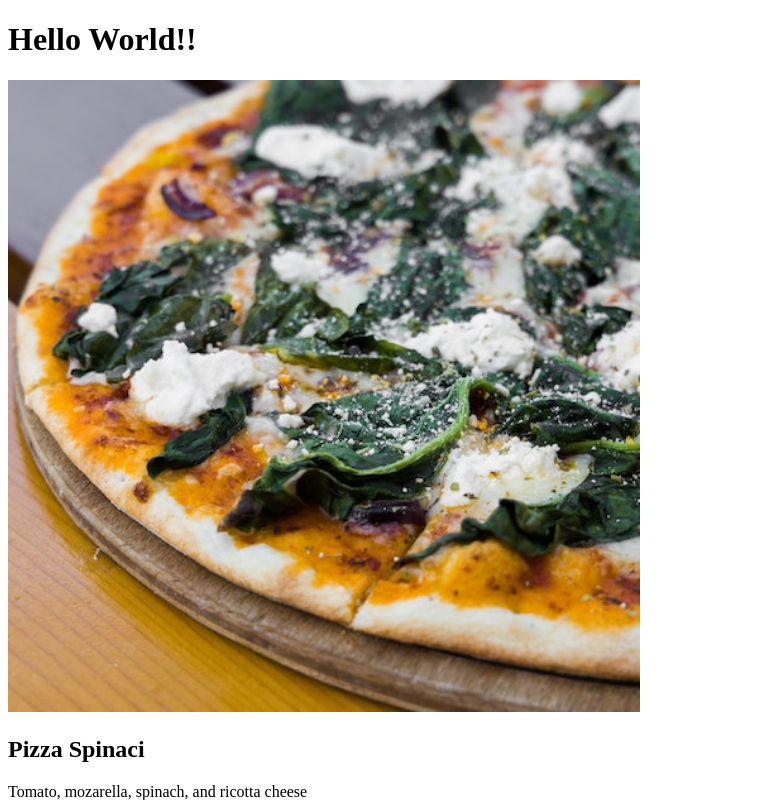
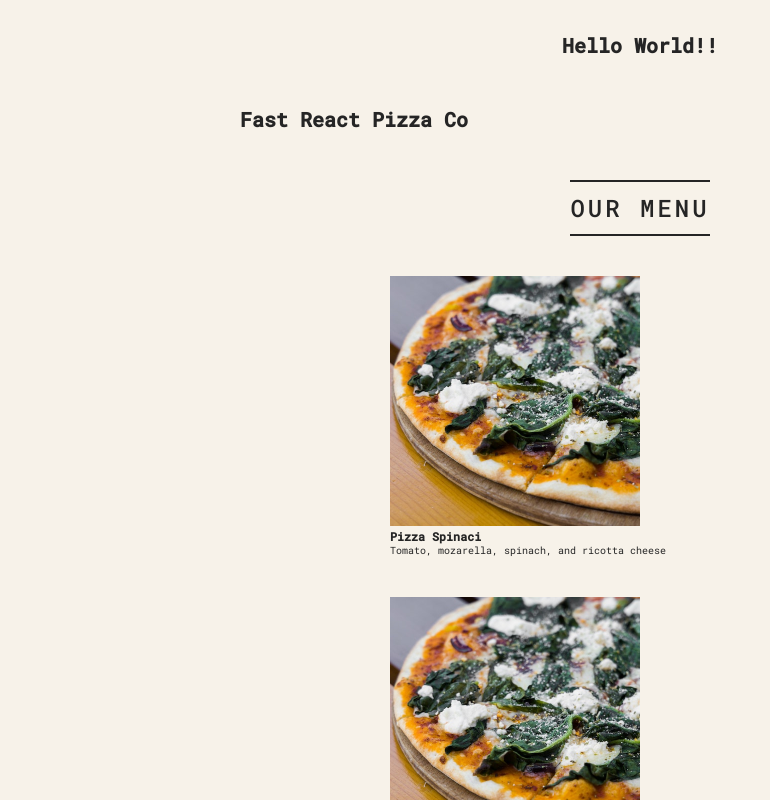
Before and after one commit to Joshi-aayush/pizzaMenu, a React (Create React App) app: page / in a window 1280 px wide. Shown: the top 800 px of the page, without its empty margins (0-770 px from the left). Built offline with nearby package versions, Linux system fonts and the light colour scheme.

Commit message:
feat: correction in css

```diff
--- a/src/App.js
+++ b/src/App.js
@@ -1,3 +1,4 @@
+import "./index.css";
 const pizzaData = [
   {
     name: "Focaccia",
@@ -47,20 +48,55 @@
   return (
     <div>
       <img src="pizzas/spinaci.jpg" width="50%" alt="Pizza spinaci" />
-      <h2>Pizza Spinaci</h2>
+      <h3>Pizza Spinaci</h3>
       <p>Tomato, mozarella, spinach, and ricotta cheese</p>
     </div>
   );
 }
 
+function Header() {
+  // const styles = { color: "red", fontSize: "48px", textTransform: "uppercase" };
+  const styles = {};
+  return (
+    <h1 styles={styles} className="header">
+      Fast React Pizza Co
+    </h1>
+  );
+}
+
+function Menu() {
+  return (
+    <main className="menu">
+      <h2>Our menu</h2>
+      <Pizza />
+      <Pizza />
+      <Pizza />
+    </main>
+  );
+}
+
+function Footer() {
+  const hour = new Date().getHours();
+  const openHour = 12;
+  const closeHour = 22;
+  const isOpen = hour >= openHour && hour <= closeHour;
+  console.log(isOpen);
+
+  return (
+    <footer className="footer">
+      {new Date().toLocaleDateString()}We're currently open
+    </footer>
+  );
+}
+
 function App() {
   return (
-    <div className="App">
+    <div className="container">
       <>
         <h1>Hello World!!</h1>
-        <Pizza />
-        <Pizza />
-        <Pizza />
+        <Header />
+        <Menu />
+        <Footer />
       </>
     </div>
   );
--- /dev/null
+++ b/src/index.css
@@ -0,0 +1,187 @@
+@import url("https://fonts.googleapis.com/css2?family=Roboto+Mono:ital,wght@0,300;0,400;0,500;1,300&display=swap");
+
+* {
+  margin: 0;
+  padding: 0;
+  box-sizing: border-box;
+}
+
+html {
+  font-size: 62.5%;
+}
+
+body {
+  font-family: "Roboto Mono", sans-serif;
+  color: #252525;
+  font-weight: 400;
+  background-color: #f7f2e9;
+  border-bottom: 1.6rem solid #edc84b;
+  min-height: 100vh;
+  padding: 3.2rem;
+  padding-bottom: 6rem;
+}
+
+.container {
+  max-width: 80rem;
+  margin: 0 auto;
+
+  display: flex;
+  flex-direction: column;
+  align-items: center;
+  gap: 4.8rem;
+}
+
+/* *************** */
+
+.header {
+  align-self: stretch;
+}
+
+.header h1 {
+  /* Non-accessible color */
+  color: #edc84b;
+  /* color: #af8602; */
+
+  text-transform: uppercase;
+  text-align: center;
+  font-size: 5.2rem;
+  font-weight: 300;
+  letter-spacing: 3px;
+  position: relative;
+  width: 100%;
+  display: block;
+}
+
+.header h1::before,
+.header h1::after {
+  display: block;
+  content: "";
+  height: 3px;
+  width: 4rem;
+  background-color: #edc84b;
+  position: absolute;
+  top: calc(50% - 1px);
+}
+
+.header h1::before {
+  left: 0;
+}
+
+.header h1::after {
+  right: 0;
+}
+
+/* *************** */
+
+.menu {
+  display: flex;
+  flex-direction: column;
+  align-items: center;
+  gap: 4rem;
+}
+
+.menu h2 {
+  display: inline-block;
+  padding: 1rem 0;
+  border-top: 2px solid currentColor;
+  border-bottom: 2px solid currentColor;
+  font-size: 2.4rem;
+  text-transform: uppercase;
+  letter-spacing: 3px;
+  font-weight: 500;
+}
+
+.menu > p {
+  font-size: 1.5rem;
+  text-align: center;
+  line-height: 1.6;
+  width: 80%;
+}
+
+.pizzas {
+  list-style: none;
+  display: grid;
+  grid-template-columns: 1fr 1fr;
+  gap: 4.8rem;
+}
+
+.pizza {
+  display: flex;
+  gap: 3.2rem;
+}
+
+.pizza img {
+  width: 12rem;
+  aspect-ratio: 1;
+  align-self: start;
+}
+
+.pizza div {
+  display: flex;
+  flex-direction: column;
+  gap: 0.8rem;
+  padding: 0.4rem 0;
+}
+
+.pizza h3 {
+  font-size: 2rem;
+  font-weight: 400;
+}
+
+.pizza p {
+  font-size: 1.4rem;
+  font-weight: 300;
+  font-style: italic;
+  margin-bottom: auto;
+}
+
+.pizza span {
+  display: block;
+  font-size: 1.6rem;
+}
+
+.pizza.sold-out {
+  color: #888;
+}
+
+.pizza.sold-out img {
+  filter: grayscale();
+  opacity: 0.8;
+}
+
+/* *************** */
+
+.footer {
+  font-size: 1.4rem;
+}
+
+.order {
+  display: flex;
+  flex-direction: column;
+  align-items: center;
+  gap: 2.4rem;
+}
+
+.btn {
+  color: inherit;
+  font-family: inherit;
+  border: none;
+  font-size: 1.4rem;
+  font-weight: 500;
+  background-color: #edc84b;
+  padding: 1.4rem 3.2rem;
+  cursor: pointer;
+  transition: all 0.2s;
+}
+
+.btn:hover {
+  background-color: #e9bb24;
+}
+
+/*
+SPACING SYSTEM (px)
+2 / 4 / 8 / 12 / 16 / 24 / 32 / 40 / 48 / 64 / 80 / 96 / 128
+
+FONT SIZE SYSTEM (px)
+10 / 12 / 14 / 16 / 18 / 20 / 24 / 30 / 36 / 44 /52 / 62 / 74 / 86 / 98
+*/
```
